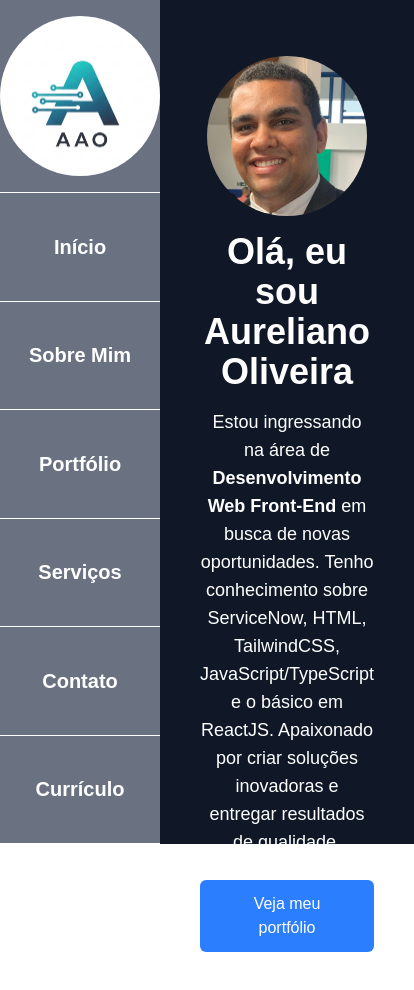
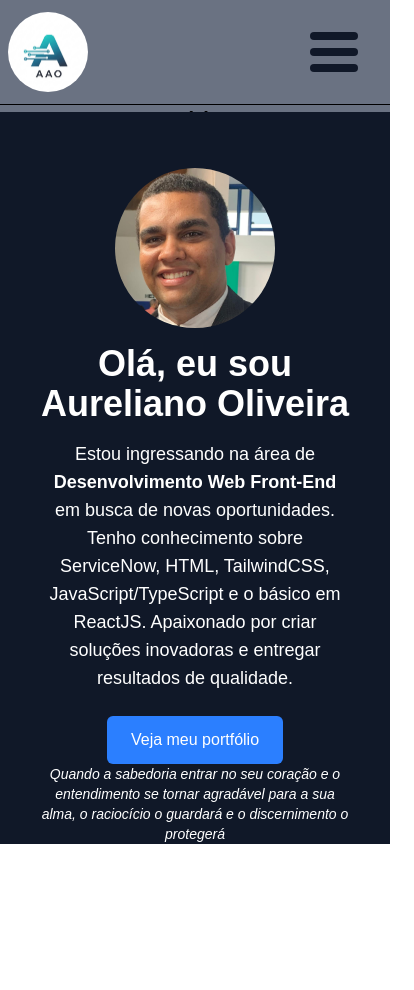
Before and after one commit to Aureliano2021/portfolio, a Next.js app: page / in a window 390 px wide. Shown: the top 990 px of the page, 414 px wide, since content can reach past the window. After the commit the page ends 844 px from the top, so only its background shows below. Built offline with nearby package versions, Linux system fonts and the light colour scheme.

Commit message:
inserindo um menu mobile, e estilizando as páginas para funcionar em telas menores

```diff
--- a/src/app/page.tsx
+++ b/src/app/page.tsx
@@ -7,17 +7,40 @@ import { MenuButton } from "@/components/MenuButton";
 import { Portfolio } from "@/components/Portfolio";
 import { Servicos } from "@/components/Servicos";
 import { SobreMim } from "@/components/SobreMim";
-import { useState } from "react";
+import { useEffect, useState } from "react";
 import { AnimatePresence } from "framer-motion";
+import { MobileMenu } from "@/components/MobileMenu";
 
 const Page = () => {
   const [activeButton, setActiveButton] = useState(1);
+  const [screen, setScreen] = useState(window.innerWidth);
+
+  const changeScreen = () => {
+    setScreen(window.innerWidth)
+  }
+
+  useEffect(() => {
+      window.addEventListener("resize", changeScreen)
+
+      return () => {
+        window.addEventListener("resize", changeScreen)
+      };
+  }, [])
+
+  const structure = `flex ${screen < 750 && ("flex-col")} w-screen h-screen overflow-x-hidden`
 
   return(
-    <div className="flex w-screen h-screen">
-      <div className="w-64 h-full bg-gray-500 text-white">
-        <MenuButton setActiveButton={setActiveButton}/>
-      </div>
+    <div className={structure}>
+      {screen >= 750 && (
+        <div className="w-64 h-full bg-gray-500 text-white">
+          <MenuButton setActiveButton={setActiveButton}/>
+        </div>
+      )}
+      {screen < 750 && (
+        <div className="w-full h-28 bg-gray-500 text-white">
+          <MobileMenu setActiveButton={setActiveButton}/>
+        </div>
+      )}
       <div className="w-full h-full bg-gray-900 text-white">
         <AnimatePresence mode="wait">
         {activeButton === 1 && (<InicioSection setActiveButton={setActiveButton}/>)}
--- a/src/components/InicioSection.tsx
+++ b/src/components/InicioSection.tsx
@@ -6,8 +6,6 @@ export const InicioSection = ({ setActiveButton }: { setActiveButton: (id: numbe
     };
     return (
         <div className="flex flex-col items-center justify-between w-full h-full text-center p-10">
-
-
             <main>
                 <motion.div className="flex flex-col items-center justify-center flex-grow" initial={{ opacity: 0, y: -50 }} animate={{ opacity: 1, y: 0 }} exit={{ opacity: 0, y: 50 }} transition={{ duration: 1 }}>
                     <div className="w-40 h-40 bg-cover bg-top rounded-full my-4" style={{ backgroundImage: "url('/media/perfil.jpg')" }}></div>
--- a/src/components/MenuButton.tsx
+++ b/src/components/MenuButton.tsx
@@ -1,12 +1,6 @@
+import { menuItems } from "@/data/menuItems";
+
 export const MenuButton = ({setActiveButton}: { setActiveButton: (id: number) => void }) => {
-    const menuItems = [
-        {id: 1, name: "Início"},
-        {id: 2, name: "Sobre Mim"},
-        {id: 3, name: "Portfólio"},
-        {id: 4, name: "Serviços"},
-        {id: 5, name: "Contato"},
-        {id: 6, name: "Currículo"}
-    ];
 
     const handleItemClick = (item: { id: number; name: string}) => {
         setActiveButton(item.id)
--- /dev/null
+++ b/src/components/MobileMenu.tsx
@@ -0,0 +1,49 @@
+import { menuItems } from "@/data/menuItems"
+import { useState } from "react"
+
+export const MobileMenu =({setActiveButton}: { setActiveButton: (id: number) => void }) => {
+    const [clicou, setClicou] = useState(false)
+    const [rotate90, setRotate90] = useState("p-4 rotate-0 transition duration-300 ease-linear")
+    const [deslize, setDeslize] = useState("")
+
+    const handleMenuClick = () => {
+        if (!clicou) {
+            setClicou(true)
+            setRotate90("p-4 -rotate-90 transition duration-300 ease-linear")
+            setDeslize("absolute top-26 right-0 h-4/5 w-4/5 bg-gray-300 opacity-90 pointer-events-auto transition-all duration-300 ease-out")
+        }
+        if (clicou) {
+            setClicou(false)
+            setRotate90("p-4 rotate-0 transition duration-300 ease-linear")
+            setDeslize("absolute top-26 right-0 h-4/5 w-3/4 bg-gray-300 opacity-0 pointer-events-none transition-all duration-300 ease-out")
+        }
+    }
+
+    const handleItemClick = (item: { id: number; name: string}) => {
+        setActiveButton(item.id)
+        setDeslize("absolute top-26 right-0 h-4/5 w-3/4 bg-gray-300 opacity-0 pointer-events-none transition-all duration-300 ease-out")
+        setRotate90("p-4 rotate-0 transition duration-300 ease-linear")
+    }
+
+    return (
+        <div>
+            <nav className="w-full flex justify-between items-center p-2">
+                <div className="w-20 h-20 bg-cover bg-center rounded-full p-4" style={{ backgroundImage: "url('/media/Logo.jpeg')" }}></div>
+                <div onClick={handleMenuClick} className={rotate90}>
+                    <div className="h-2 w-12 bg-gray-900 m-2 rounded-lg"></div>
+                    <div className="h-2 w-12 bg-gray-900 m-2 rounded-lg"></div>
+                    <div className="h-2 w-12 bg-gray-900 m-2 rounded-lg"></div>
+                </div>
+            </nav>
+            <div className={deslize}>
+                <ul className="w-full h-full flex flex-grow flex-col justify-center items-center text-center text-black border-b border-black">
+                    {menuItems.map((item) => (
+                        <li onClick={() => handleItemClick(item)} className='w-full flex-grow flex items-center justify-center cursor-pointer font-semibold text-xl border-t hover:bg-gray-700' key={item.id}>
+                            <a>{item.name}</a>
+                        </li>
+                    ))}
+                </ul>
+            </div>
+        </div>
+    )
+}
--- a/src/components/SobreMim.tsx
+++ b/src/components/SobreMim.tsx
@@ -10,16 +10,16 @@ export const SobreMim = () => {
             transition={{ duration: 1 }}
         >
 
-        <div className="flex">
-            <div className="flex-2/3 p-16">
-                <h1 className="text-6xl font-semibold">Sobre mim</h1>
-                <p className="my-4">Sou formado em Análise e Desenvolvimento de Sistemas e estou em busca da minha primeira oportunidade profissional na área de desenvolvimento Web/Mobile. Tenho 31 anos, sou casado e amo muito minha esposa. Nasci na cidade de Sorocaba, onde passei minha infância. No entanto, foi no estado de Pernambuco que vivi a maior parte da minha vida, construindo minha trajetória pessoal e profissional.</p>
+        <div className="flex flex-col-reverse lg:flex-row">
+            <div className="flex-2/3 h-2/3 p-8 lg:p-16">
+                <h1 className="text-3xl font-semibold lg:text-6xl">Sobre mim</h1>
+                <p className="my-2 lg:my-4">Sou formado em Análise e Desenvolvimento de Sistemas e estou em busca da minha primeira oportunidade profissional na área de desenvolvimento Web/Mobile. Tenho 31 anos, sou casado e amo muito minha esposa. Nasci na cidade de Sorocaba, onde passei minha infância. No entanto, foi no estado de Pernambuco que vivi a maior parte da minha vida, construindo minha trajetória pessoal e profissional.</p>
 
-                <p className="my-4">Possuo conhecimentos em HTML5, CSS3, JavaScript, TypeScript, TailwindCSS, Git/GitHub, e atualmente estou aprofundando meus estudos em React. Recentemente, concluí o curso DEVNOW - Iniciantes em ServiceNow, onde aprendi conceitos como ITSM, Client Scripts, Business Rules e GlideRecord. Apesar disso, meu foco principal é no desenvolvimento web.</p>
+                <p className="my-2 lg:my-4">Possuo conhecimentos em HTML5, CSS3, JavaScript, TypeScript, TailwindCSS, Git/GitHub, e atualmente estou aprofundando meus estudos em React. Recentemente, concluí o curso DEVNOW - Iniciantes em ServiceNow, onde aprendi conceitos como ITSM, Client Scripts, Business Rules e GlideRecord. Apesar disso, meu foco principal é no desenvolvimento web.</p>
 
-                <p className="my-4">Valorizo o trabalho em equipe, a empatia e o comprometimento. Sou apaixonado por aprender continuamente e estou sempre em busca de crescer profissionalmente, criando soluções inovadoras e de qualidade.</p>
+                <p className="my-2 lg:my-4">Valorizo o trabalho em equipe, a empatia e o comprometimento. Sou apaixonado por aprender continuamente e estou sempre em busca de crescer profissionalmente, criando soluções inovadoras e de qualidade.</p>
             </div>
-            <div className="flex-1/3 w-full h-screen bg-cover " style={{ backgroundImage: "url('/media/sfrancisco-petrolina.jpg')" }}></div>
+            <div className="w-full h-1/5 bg-cover bg-left md:flex1/3 lg:bg-top-left lg:h-screen" style={{ backgroundImage: "url('/media/sfrancisco-petrolina.jpg')" }}></div>
         </div>
         </motion.div>
     )
--- /dev/null
+++ b/src/data/menuItems.ts
@@ -0,0 +1,8 @@
+export const menuItems = [
+        {id: 1, name: "Início"},
+        {id: 2, name: "Sobre Mim"},
+        {id: 3, name: "Portfólio"},
+        {id: 4, name: "Serviços"},
+        {id: 5, name: "Contato"},
+        {id: 6, name: "Currículo"}
+    ];
```
